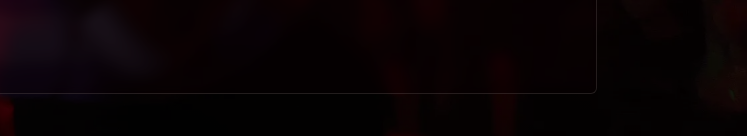
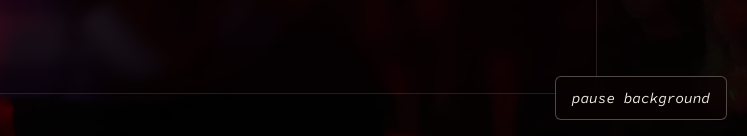
Before and after one commit to devansmell/stb, a plain HTML site: page gigs/stb1-rdubh-2026.html in a window 1280 px wide. Shown: the part 664-800 px from the top of the page, 533-1280 px from the left. Drawn offline with Linux system fonts and the light colour scheme.

Commit message:
fix accessibility issues from skiddle

```diff
--- a/gigs/gallery.js
+++ b/gigs/gallery.js
@@ -11,6 +11,11 @@
   let photos = [];
   let currentIndex = 0;
   let lastFocused = null;
+
+  function fallbackAlt(gig, photo, index) {
+    const venue = gig && gig.venue ? gig.venue : "gig";
+    return `${venue} photo ${index + 1}${photo.credit ? ", by " + photo.credit : ""}`;
+  }
 
   function init() {
     const gig = window.CURRENT_GIG;
@@ -42,7 +47,7 @@
 
       const img = document.createElement("img");
       img.src = photo.src;
-      img.alt = photo.alt || "";
+      img.alt = photo.alt || fallbackAlt(gig, photo, index);
       img.loading = "lazy";
 
       btn.appendChild(img);
@@ -99,7 +104,7 @@
     const credit = document.getElementById("lightbox-credit");
 
     img.src = photo.src;
-    img.alt = photo.alt || "";
+    img.alt = photo.alt || fallbackAlt(window.CURRENT_GIG, photo, currentIndex);
 
     if (photo.credit) {
       credit.textContent = `photo: ${photo.credit}`;
--- a/gigs/stb1-rdubh-2026.html
+++ b/gigs/stb1-rdubh-2026.html
@@ -69,7 +69,7 @@
 <body>
 
   <div class="page">
-    <img class="bg" src="/assets/background.webp" alt="" aria-hidden="true">
+    <img class="bg" src="/assets/background-still.webp" data-motion-src="/assets/background.webp" alt="" aria-hidden="true">
     <div class="bg-overlay" aria-hidden="true"></div>
 
     <div class="page-content">
@@ -113,5 +113,6 @@
   <script src="/gigs/gigs-data.js"></script>
   <script src="/gigs/gig-detail.js"></script>
   <script src="/gigs/gallery.js"></script>
+  <script src="/motion.js" defer></script>
 </body>
 </html>
--- /dev/null
+++ b/motion.js
@@ -0,0 +1,55 @@
+(function () {
+  const KEY = "stb-motion";
+  const DEFAULT_ON = true;
+  const reduce = window.matchMedia("(prefers-reduced-motion: reduce)");
+  const images = Array.from(document.querySelectorAll("img.bg[data-motion-src]"));
+  if (!images.length) return;
+
+  const readStored = () => {
+    try { return localStorage.getItem(KEY); } catch (e) { return null; }
+  };
+  const store = (value) => {
+    try { localStorage.setItem(KEY, value); } catch (e) {}
+  };
+  const preferred = () => {
+    const saved = readStored();
+    if (saved === "on" || saved === "off") return saved === "on";
+    return DEFAULT_ON && !reduce.matches;
+  };
+
+  images.forEach((img) => { img.dataset.stillSrc = img.getAttribute("src"); });
+
+  const button = document.createElement("button");
+  button.type = "button";
+  button.className = "motion-toggle";
+
+  let on = false;
+
+  const apply = (next) => {
+    on = next;
+    images.forEach((img) => {
+      const target = on ? img.dataset.motionSrc : img.dataset.stillSrc;
+      if (img.getAttribute("src") === target) return;
+      if (on) {
+        const loader = new Image();
+        loader.onload = () => { if (on) img.src = target; };
+        loader.src = target;
+      } else {
+        img.src = target;
+      }
+    });
+    button.textContent = on ? "pause background" : "play background";
+  };
+
+  button.addEventListener("click", () => {
+    apply(!on);
+    store(on ? "on" : "off");
+  });
+
+  reduce.addEventListener("change", () => {
+    if (!readStored()) apply(preferred());
+  });
+
+  document.body.appendChild(button);
+  apply(preferred());
+})();
--- a/style.css
+++ b/style.css
@@ -1268,3 +1268,51 @@
     gap: 0.6rem 1.25rem;
   }
 }
+
+/* ============================================================
+   MOTION CONTROL
+   ============================================================ */
+
+.motion-toggle {
+  position: fixed;
+  right: clamp(0.75rem, 2vw, 1.25rem);
+  bottom: clamp(0.75rem, 2vh, 1.25rem);
+  z-index: 50;
+
+  min-height: 44px;
+  padding: 0.5rem 1rem;
+
+  color: var(--ink);
+  background: rgba(10, 2, 4, 0.6);
+  border: 1px solid rgba(244, 239, 230, 0.3);
+  border-radius: 6px;
+
+  font-family: inherit;
+  font-style: italic;
+  font-weight: 400;
+  font-size: 0.9rem;
+
+  cursor: pointer;
+
+  backdrop-filter: blur(6px);
+  -webkit-backdrop-filter: blur(6px);
+}
+
+.motion-toggle:hover {
+  background: rgba(10, 2, 4, 0.8);
+}
+
+.motion-toggle:focus-visible {
+  outline: 2px solid var(--focus);
+  outline-offset: 3px;
+}
+
+@media (prefers-reduced-motion: reduce) {
+  *,
+  *::before,
+  *::after {
+    transition-duration: 0.01ms !important;
+    animation-duration: 0.01ms !important;
+    scroll-behavior: auto !important;
+  }
+}
```
Also changed, not shown: 404.html (+2 -1 lines), about.html (+2 -1 lines), artists.html (+2 -1 lines), contact.html (+2 -1 lines), gigs/_template.html (+2 -1 lines), gigs/culturenight-rdubh-2026.html (+2 -1 lines), gigs/igpost.html (+2 -1 lines), gigs/index.html (+2 -1 lines), gigs/stb1-rdubh-2026 - Copy.html (+2 -1 lines), index.html (+4 -2 lines), media.html (+2 -1 lines), assets/background-still.webp (added).
